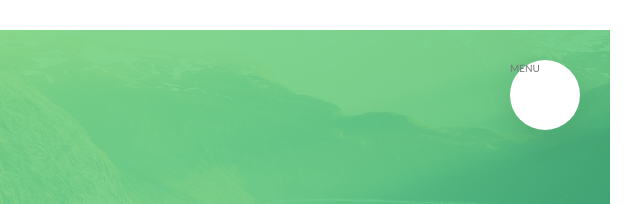
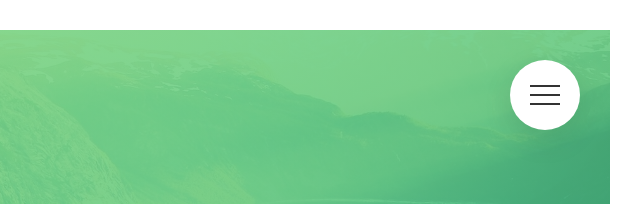
Before and after one commit to Ancientshield/advanced-css-course, a website: page Natours/starter/index.html in a window 1280 px wide. Shown: the top 204 px of the page, 640-1280 px from the left. Drawn offline with Linux system fonts and the light colour scheme.

Commit message:
Buliding the Navigation 3

```diff
--- a/Natours/starter/index.html
+++ b/Natours/starter/index.html
@@ -18,7 +18,9 @@
 	<body>
 		<div class="navigation">
 			<input type="checkbox" id="navi-toggle" class="navigation__checkbox" />
-			<label for="navi-toggle" class="navigation__button">MENU</label>
+			<label for="navi-toggle" class="navigation__button">
+				<span class="navigation__icon">&nbsp;</span>
+			</label>
 			<div class="navigation__background">&nbsp;</div>
 
 			<nav class="navigation__nav">
--- a/Natours/starter/sass/layout/_navigation.scss
+++ b/Natours/starter/sass/layout/_navigation.scss
@@ -13,6 +13,8 @@
 		border-radius: 50%;
 		z-index: 200;
 		box-shadow: 0 1rem 3rem rgba($color-black, 0.1);
+		text-align: center;
+		cursor: pointer;
 	}
 
 	&__background {
@@ -90,6 +92,8 @@
 		}
 	}
 
+	// This is a BEM modifier
+	// FUNCTIONALITY
 	&__checkbox:checked ~ &__background {
 		transform: scale(80);
 	}
@@ -98,4 +102,55 @@
 		opacity: 1;
 		width: 100%;
 	}
+
+	// ICON
+	&__icon {
+		position: relative;
+		margin-top: 3.4rem;
+		&,
+		&::before,
+		&::after {
+			width: 3rem;
+			height: 2px;
+			background-color: $color-grey-dark-3;
+			display: inline-block;
+		}
+
+		&::before,
+		&::after {
+			content: '';
+			position: absolute;
+			left: 0;
+			transition: all 0.2s;
+		}
+
+		&::before {
+			top: -0.9rem;
+		}
+		&::after {
+			top: 0.9rem;
+		}
+	}
+
+	&__button:hover &__icon::before {
+		top: -1rem;
+	}
+
+	&__button:hover &__icon::after {
+		top: 1rem;
+	}
+
+	&__checkbox:checked + &__button &__icon {
+		background-color: transparent;
+	}
+
+	&__checkbox:checked + &__button &__icon::before {
+		top: 0;
+		transform: rotate(135deg);
+	}
+
+	&__checkbox:checked + &__button &__icon::after {
+		top: 0;
+		transform: rotate(-135deg);
+	}
 }
```
Also changed, not shown: Natours/starter/css/style.css.
